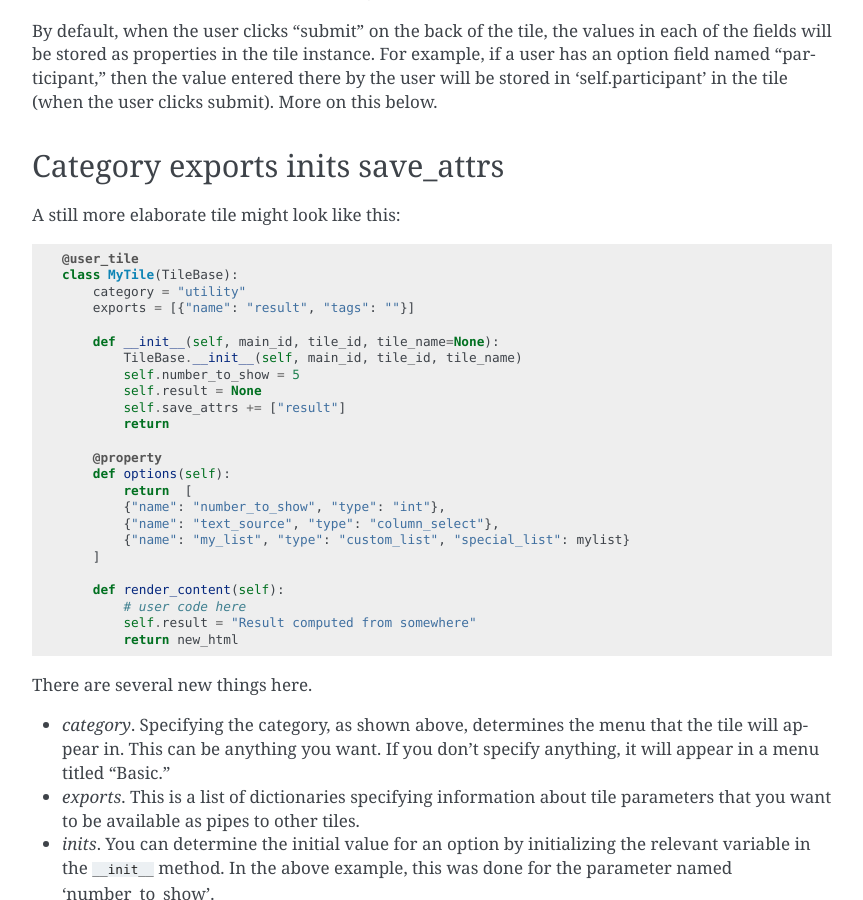
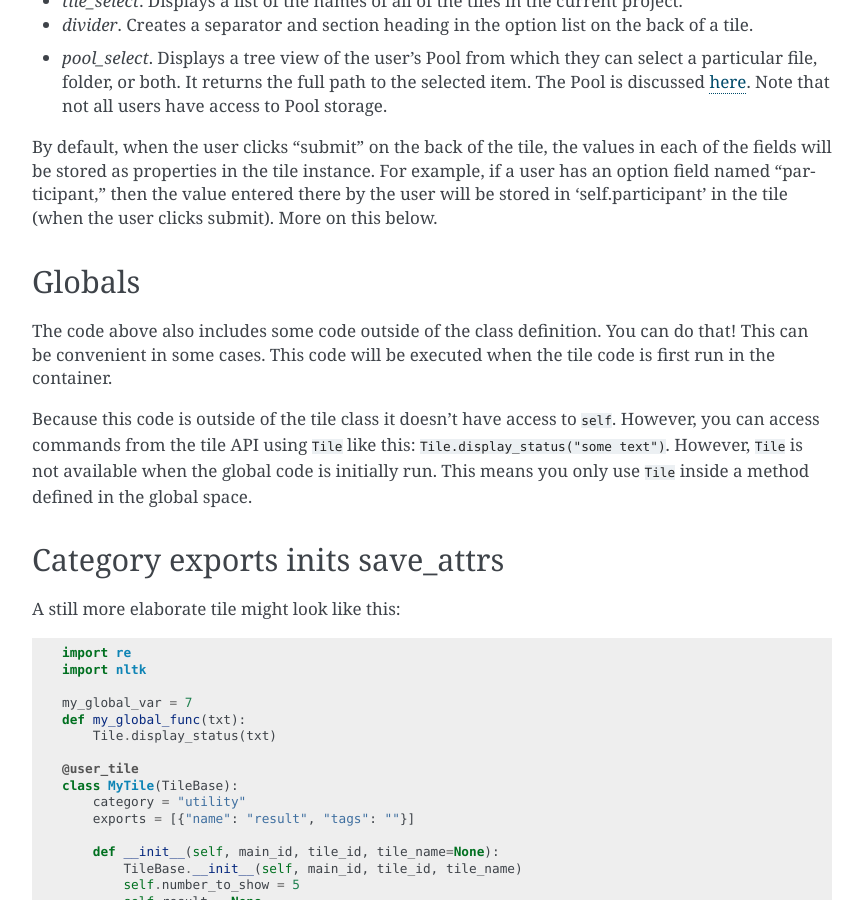
Before and after one commit to bsherin/tacticdocs, a Sphinx documentation site: the page built from docs/Tile-Structure.rst, in a window 1280 px wide and 900 px high, scrolled down 1648 px. Shown: the whole window, without its empty margins (308-1171 px from the left). Built offline with Sphinx 7.4.7, drawn with Linux system fonts in a browser that asks for light colours; some of the changed text lies outside the part shown.

```diff
--- a/docs/Making-Tiles.rst
+++ b/docs/Making-Tiles.rst
@@ -38,6 +38,9 @@
     Partly, this is just a convenience; it's a way to keep your ``render_content`` code from becoming too cluttered.
     But this is also where you'll defined any special :doc:`Handler-Methods`.
 
+Globals
+    You can provide code to executed in the global namespace.
+
 Metadata
     Finally, you can attach metadata to your tile. This includes the same tags and notes you can attach
     to any resource. But it also includes a field that is specific to tiles called :guilabel:`Category`. This
--- a/docs/Tile-Structure.rst
+++ b/docs/Tile-Structure.rst
@@ -31,6 +31,13 @@
 A more elaborate tile might look like this:
 
 .. code-block:: python
+
+        import re
+        import nltk
+
+        my_global_var = 7
+        def my_global_func(txt):
+            Tile.display_status(txt)
 
         @user_tile
         class MyTile(TileBase):
@@ -101,12 +108,32 @@
 in ‘self.participant’ in the tile (when the user clicks submit). More on
 this below.
 
+Globals
+-------
+
+The code above also includes some code outside of the class definition.
+You can do that! This can be convenient in some cases. This code will
+be executed when the tile code is first run in the container.
+
+Because this code is outside of the tile class it doesn't have access to ``self``.
+However, you can access commands from the tile API using ``Tile`` like this:
+``Tile.display_status("some text")``. However, ``Tile`` is not available when the
+global code is initially run. This means you only use ``Tile`` inside a method
+defined in the global space.
+
 Category exports inits save_attrs
 ---------------------------------
 
 A still more elaborate tile might look like this:
 
 .. code:: python
+
+        import re
+        import nltk
+
+        my_global_var = 7
+        def my_global_func(txt):
+            Tile.display_status(txt)
 
         @user_tile
         class MyTile(TileBase):
```
Also changed, not shown: docs/Tile-Creator.rst (+7 -0 lines), 16 other files.
